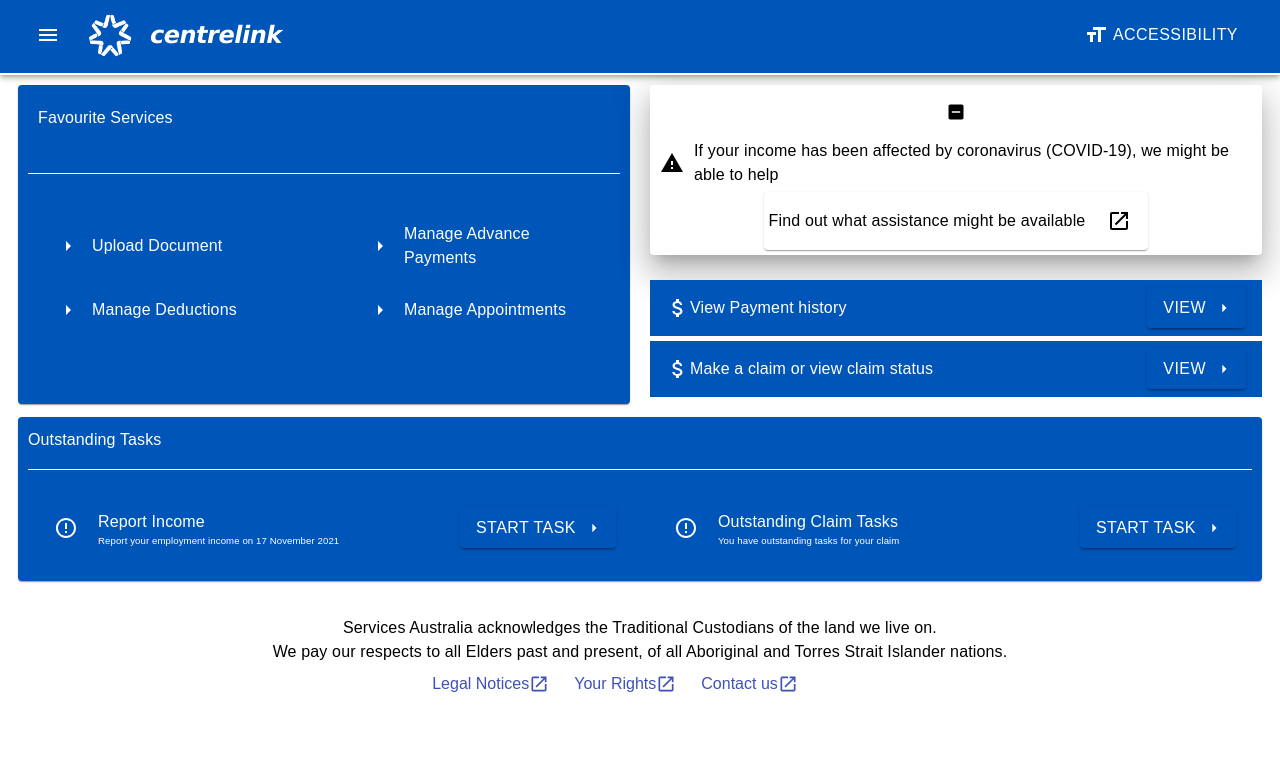
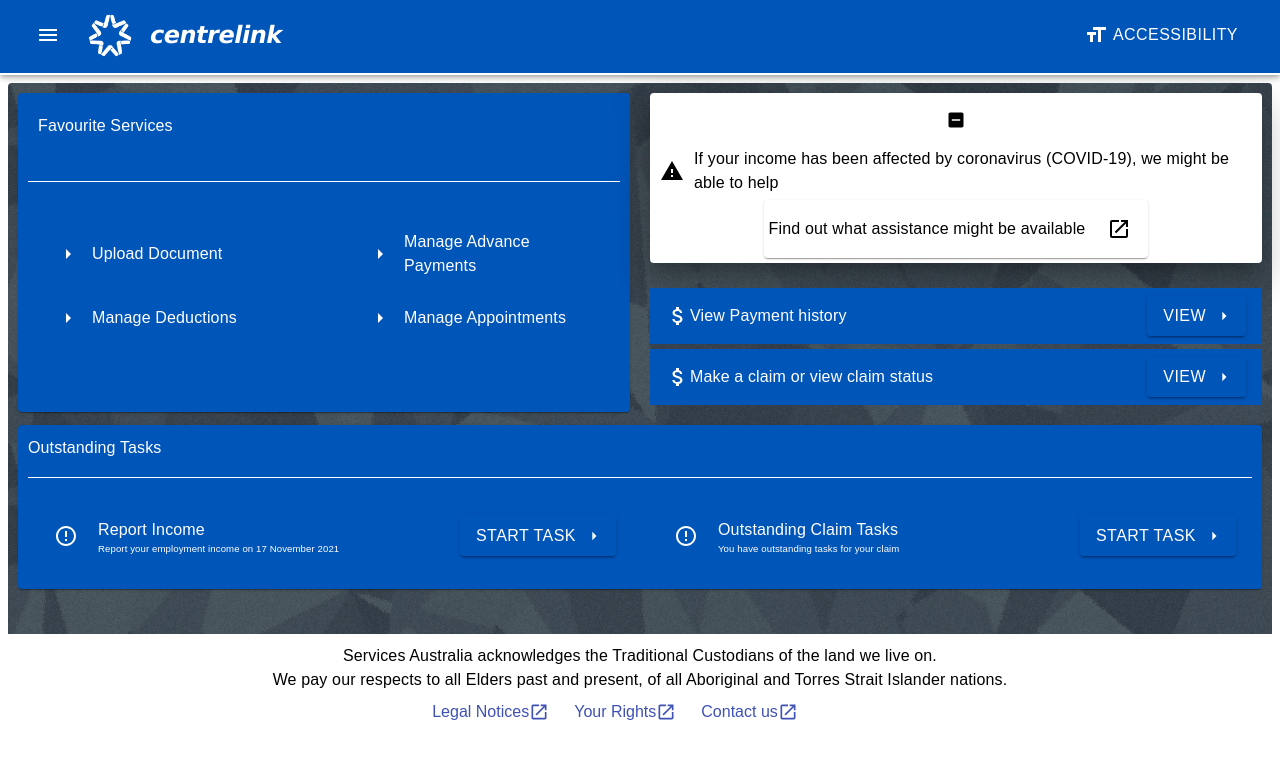
Before and after one commit to hoang-phan98/reactjs-adaptable-ui, a React (Create React App) app: page / in a window 1280 px wide. Shown: the top 758 px of the page. Built offline with nearby package versions, Linux system fonts and the light colour scheme.

Commit message:
Adding background image to replicate centrelink's UI

```diff
--- a/src/App.js
+++ b/src/App.js
@@ -9,14 +9,24 @@
 import { makeStyles } from '@material-ui/core';
 import Tasks from './components/extended/tasks';
 import Footer from './components/extended/Footer';
+import HomePagePattern from './components/images/HomePageHeaderPattern.jpg'
+import AdaptablePaper from './components/adaptable/AdaptablePaper';
 
 const useStyles = makeStyles(() => ({
+  body: {
+    display: "flex",
+    flexFlow: "column",
+    height: "100%",
+  },
+  header: {
+    height: "100px"
+  },
   background: {
-    backgroundColor: 'none',
+    backgroundImage: `url(${HomePagePattern})`,
     alignItems: 'center',
-    marginTop: "75px"
+    marginTop: "75px",
   },
-  root: {
+  main: {
     display: "inline-flex",
     width: "100%",
   },
@@ -41,9 +51,10 @@
       setFontSize: (fontSize) => dispatch(setFontSize(fontSize)),
       setFontFamily: (fontFamily) => dispatch(setFontFamily(fontFamily))
     }}>
-      <AppNavBar />
-      <div className={classes.background}>
-        <div className={classes.root}>
+      <div className={classes.body}>
+        <AppNavBar className={classes.header}/>
+        <AdaptablePaper elevation={0} className={classes.background}>
+          <div className={classes.main}>
             <div className={classes.child}>
               <FavouriteServices />
             </div>
@@ -54,8 +65,8 @@
           </div>
           <Tasks />
           <Footer />
+        </AdaptablePaper>
       </div>
-
     </AdaptableContext.Provider>
   );
 }
--- a/src/components/extended/AdaptableMenu.js
+++ b/src/components/extended/AdaptableMenu.js
@@ -28,7 +28,7 @@
 
 const useStyles = makeStyles(() => ({
     root: {
-        top: "auto",
+        top: "75px",
         height: "calc(100vh - 75px)",
         width: "25%",
         overflowY: "scroll"
--- a/src/components/extended/Footer.js
+++ b/src/components/extended/Footer.js
@@ -10,8 +10,9 @@
         flexDirection: 'column',
         alignItems: 'center',
         width: '100%',
-        marginLeft: '0px',
-        marginTop: '25px'
+        paddingTop: '10px',
+        paddingBottom: '10px',
+        marginTop: '20px',
     },
     links: {
         paddingTop: '5px',
--- a/src/components/extended/sideNav/index.js
+++ b/src/components/extended/sideNav/index.js
@@ -15,7 +15,7 @@
 
 const useStyles = makeStyles(() => ({
     root: {
-        top: "auto",
+        top: "75px",
         height: "calc(100vh - 75px)",
         overflowY: "scroll",
         width: "25%",
--- a/src/components/extended/tasks/index.js
+++ b/src/components/extended/tasks/index.js
@@ -9,6 +9,7 @@
     root: {
         padding: "10px",
         margin: "10px",
+        marginBottom: "25px"
     },
     divider: {
         background: "white"
```
Also changed, not shown: src/components/images/HomePageHeaderPattern.jpg (added). Lines whose indentation alone changed are shown as unchanged.
